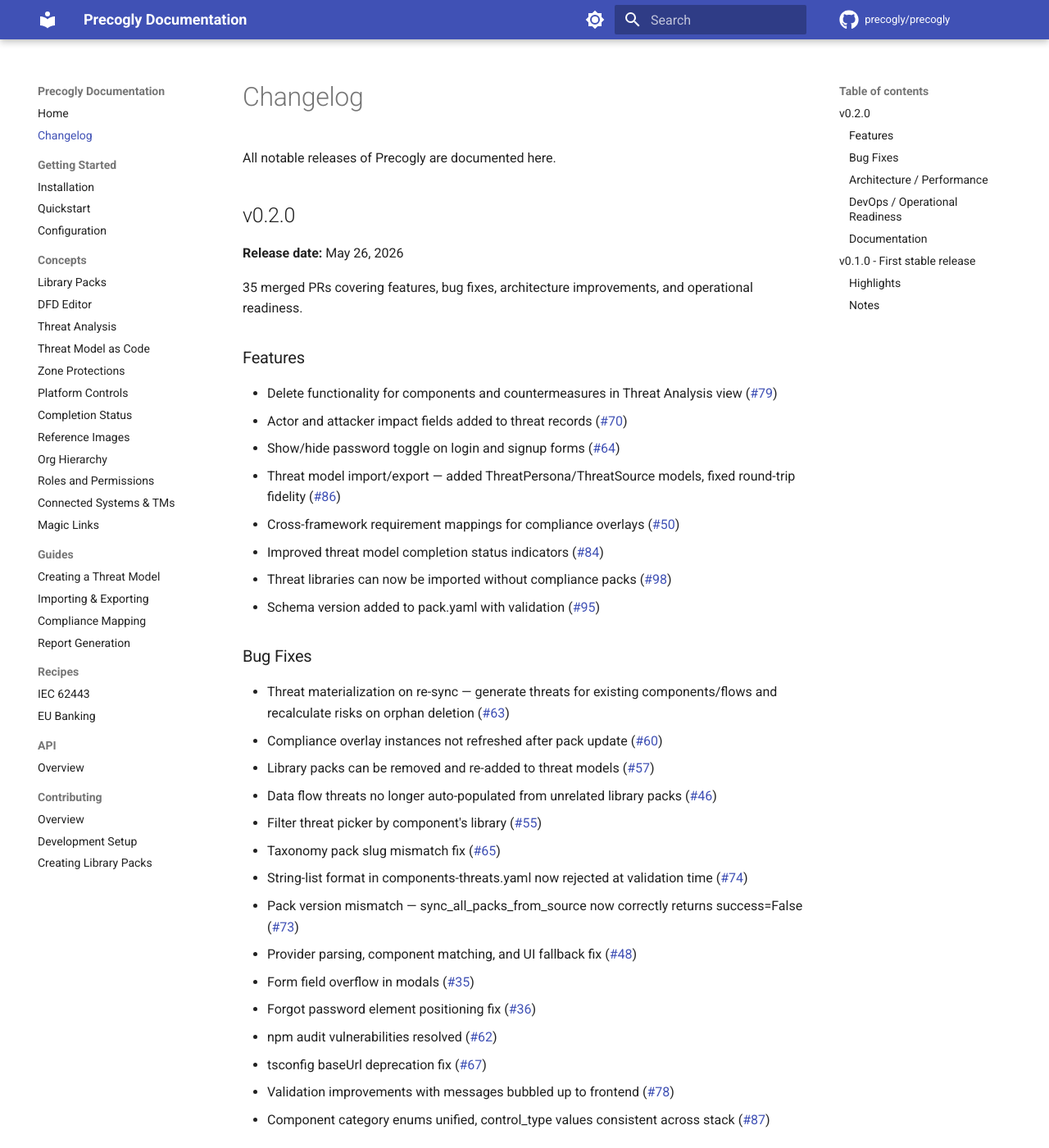
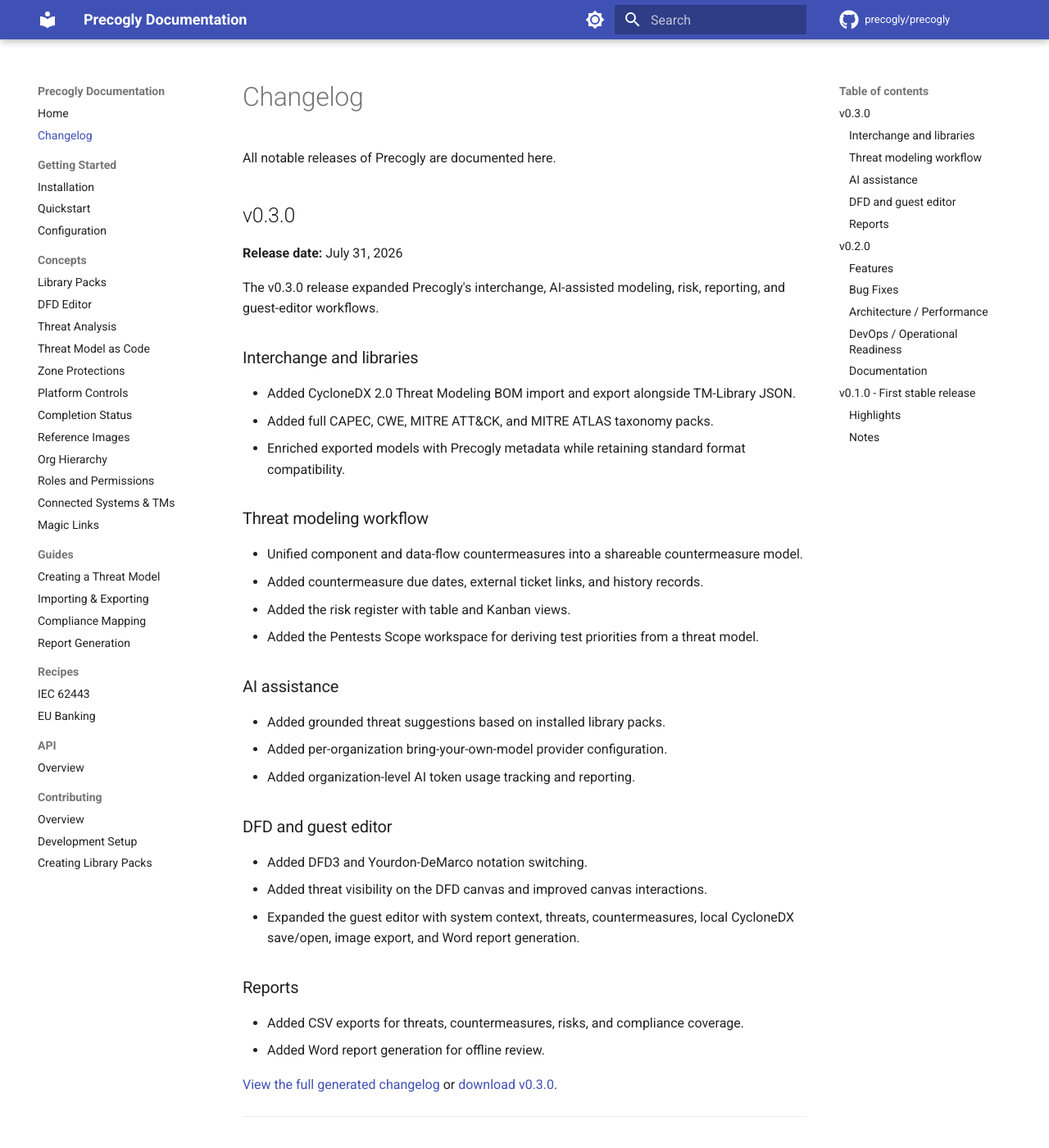
Before and after one commit to AlvinKuruvilla/precogly, an MkDocs documentation site: the page built from docs/changelog.md, in a window 1280 px wide and 1400 px high. Shown: the whole window at 82% size. Built offline with MkDocs 1.6.1 and Material for MkDocs 9.7.7, drawn with Linux system fonts in a browser that asks for light colours; comment, search, counter and statistics services are not loaded.

Commit message:
docs: sync v0.3 release notes

```diff
--- a/docs/changelog.md
+++ b/docs/changelog.md
@@ -1,6 +1,49 @@
 # Changelog
 
 All notable releases of Precogly are documented here.
+
+## v0.3.0
+
+**Release date:** July 31, 2026
+
+The v0.3.0 release expanded Precogly's interchange, AI-assisted modeling, risk,
+reporting, and guest-editor workflows.
+
+### Interchange and libraries
+
+- Added CycloneDX 2.0 Threat Modeling BOM import and export alongside TM-Library JSON.
+- Added full CAPEC, CWE, MITRE ATT&CK, and MITRE ATLAS taxonomy packs.
+- Enriched exported models with Precogly metadata while retaining standard format compatibility.
+
+### Threat modeling workflow
+
+- Unified component and data-flow countermeasures into a shareable countermeasure model.
+- Added countermeasure due dates, external ticket links, and history records.
+- Added the risk register with table and Kanban views.
+- Added the Pentests Scope workspace for deriving test priorities from a threat model.
+
+### AI assistance
+
+- Added grounded threat suggestions based on installed library packs.
+- Added per-organization bring-your-own-model provider configuration.
+- Added organization-level AI token usage tracking and reporting.
+
+### DFD and guest editor
+
+- Added DFD3 and Yourdon-DeMarco notation switching.
+- Added threat visibility on the DFD canvas and improved canvas interactions.
+- Expanded the guest editor with system context, threats, countermeasures, local
+  CycloneDX save/open, image export, and Word report generation.
+
+### Reports
+
+- Added CSV exports for threats, countermeasures, risks, and compliance coverage.
+- Added Word report generation for offline review.
+
+[View the full generated changelog](https://github.com/precogly/precogly/blob/main/CHANGELOG.md)
+or [download v0.3.0](https://github.com/precogly/precogly/releases/tag/v0.3.0).
+
+---
 
 ## v0.2.0
 
```
Also changed, not shown: README.md (+1 -1 lines).
